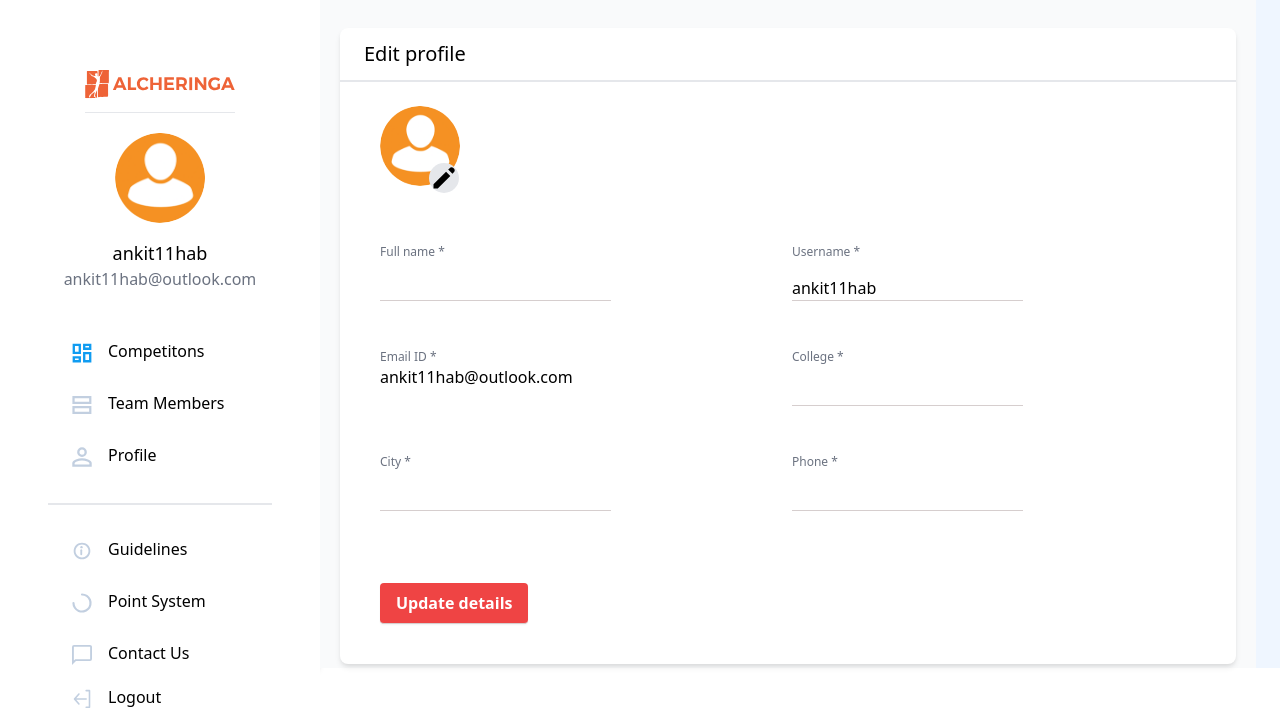
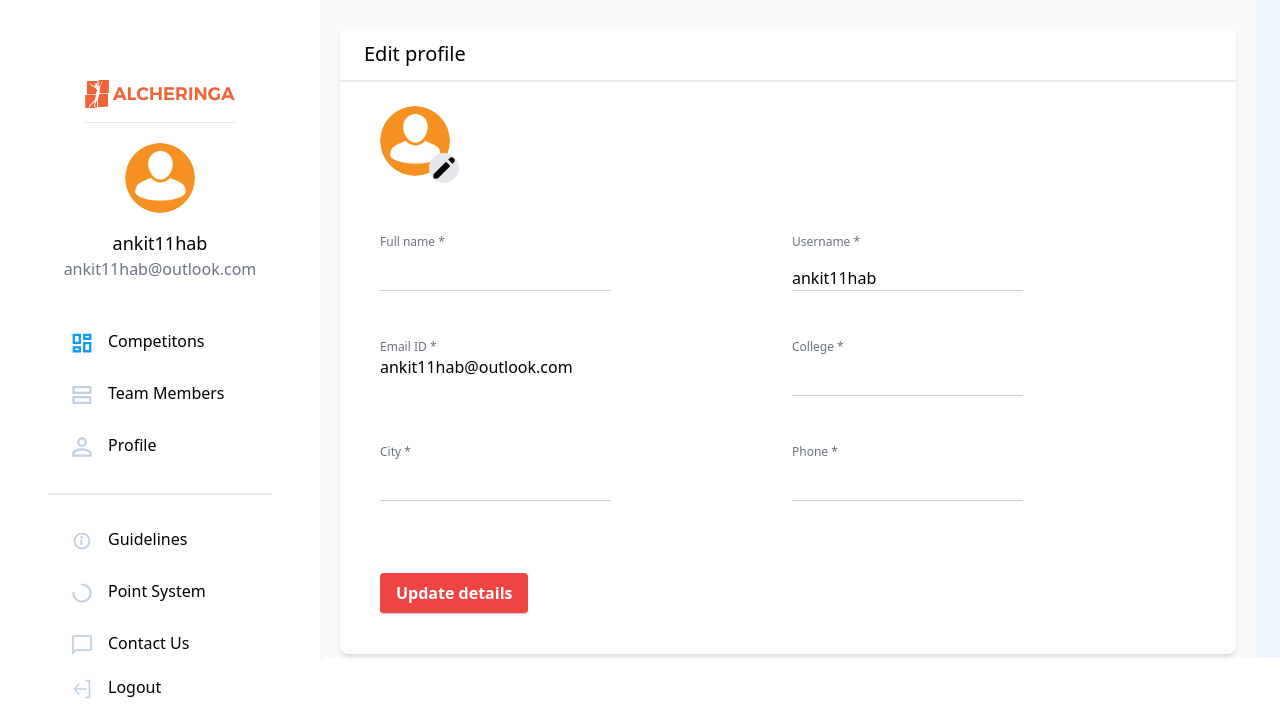
Before and after one commit to Alcheringa-Web-Operations-2022/event-registration-backend, a Django app: page /auth/profile/ in a window 1280 px wide. Shown: the top 708 px of the page. Run offline with Django 3.2, Linux system fonts and the light colour scheme; a user stored in the database is signed in.

Commit message:
profile circled, teams issue resolved

```diff
--- a/templates/authentication/profile.html
+++ b/templates/authentication/profile.html
@@ -28,7 +28,7 @@
                                     <br>
                                     <div class="mx-10">
                                         <div class="container">
-                                            <img src="{{request.user.img.url}}" width="80px" id="dp-set"class="justify-self-start"
+                                            <img style="height : 70px; width : 70px; border-radius: 50%;" src="{{request.user.img.url}}" id="dp-set"class="justify-self-start"
                                                 alt="profile pic" border="0" class="mx-auto" style="border-radius:9999px;" />
                                             <button class="mx-6 bg-gray-200 rounded-full border-black" onclick="dpupload()" style = "transform:translate(30px,-18px) scale(1.5,1.5)">
                                                 <svg xmlns="http://www.w3.org/2000/svg" class="h-5 w-5" viewBox="0 0 20 20"
--- a/templates/navbar.html
+++ b/templates/navbar.html
@@ -44,7 +44,7 @@
     <div class="w-80 h-screen flex flex-col justify-center bg-white border-gray-400 px-12 fixed float-left">
       <a href="#"><img src="{% static 'imgs/alcher_orange.svg'%}" class="mt-24 mx-auto pb-3 border-b" width="150px" height="40px" alt="logo" border="0" /></a>
       <div class="flex flex-col justify-center my-5">
-        <img src="{{request.user.img.url}}" width="90px" alt="profile pic" border="0"
+        <img style="height : 70px; width : 70px; border-radius: 50%;" src="{{request.user.img.url}}" alt="profile pic" border="0"
                 class="mx-auto rounded-full" />
         <div class="pt-4 font-medium text-lg text-center">{{request.user.username}}</div>
         <div class="text-gray-500 text-base font-normal text-center">{{request.user.email}}</div>
--- a/templates/teams/team_members.html
+++ b/templates/teams/team_members.html
@@ -38,7 +38,7 @@
                                 placeholder="search member" />
                         </span>
                     </div>
-                    <div class="mx-3 flex flex-wrap justify-center">
+                    <div class="mx-2 flex flex-wrap ">
                         <!-- single-card-add_member -->
                         <button onclick="toggleOpen(this.id)" id="addMemberButton"
                             class="m-1 h-28 border-blue-400 border-2 border-dashed grid grid-flow-col items-center justify-center lg:w-80 w-full rounded-md">
@@ -207,5 +207,8 @@
             document.getElementById("modalBackground").style.display = 'none';
         }
     }
+    window.onload = function(){
+        toggleOpen('addMemberButton');
+    }
 </script>
 {% endblock %}
--- a/templates/teams/update_member.html
+++ b/templates/teams/update_member.html
@@ -38,7 +38,7 @@
                                 placeholder="search member" />
                         </span>
                     </div>
-                    <div class="mx-3 flex flex-wrap justify-around">
+                    <div class="mx-2 flex flex-wrap ">
                         <!-- single-card-add_member -->
                         <button onclick="toggleOpen(this.id)" id="addMemberButton"
                             class="m-1 h-28 border-blue-400 border-2 border-dashed grid grid-flow-col items-center justify-center lg:w-80 w-full rounded-md">
@@ -165,7 +165,7 @@
                             <div class="flex justify-between pb-4">
                                 <button type="button" class="text-blue-500 mx-1 text-sm" onclick="toggleOpen(this.id)"
                                     id="deleteButton">Remove</button>
-                                <div><button class="text-blue-500 mx-5 text-sm">Cancel</button>
+                                <div><button class="text-blue-500 mx-5 text-sm" id = "cancel-edit">Cancel</button>
                                     <button type="submit" name='_save'
                                         class="bg-blue-500 text-white py-1 px-2 text-sm rounded">Add</button>
 
@@ -200,6 +200,7 @@
         var addMemberCardSmall = document.getElementById("addMemberCardSmall");
         var editProfileCard = document.getElementById("editProfileCard");
         if (id == "addMemberButton") {
+            document.getElementById('cancel-edit').click()
             emptyCard.style.display = 'none';
             addMemberCard.style.display = 'block';
             addMemberCardSmall.style.display = 'block';
```
Also changed, not shown: db.sqlite3, image_uploads/image_uploads/userdp/__49813552436__Core.ResponseModels.Photo.jpg (added), image_uploads/image_uploads/userdp/____49813858687__Core.ResponseModels.Photo__49813858687_8566978d38__V2coIg2.jpg (added).
